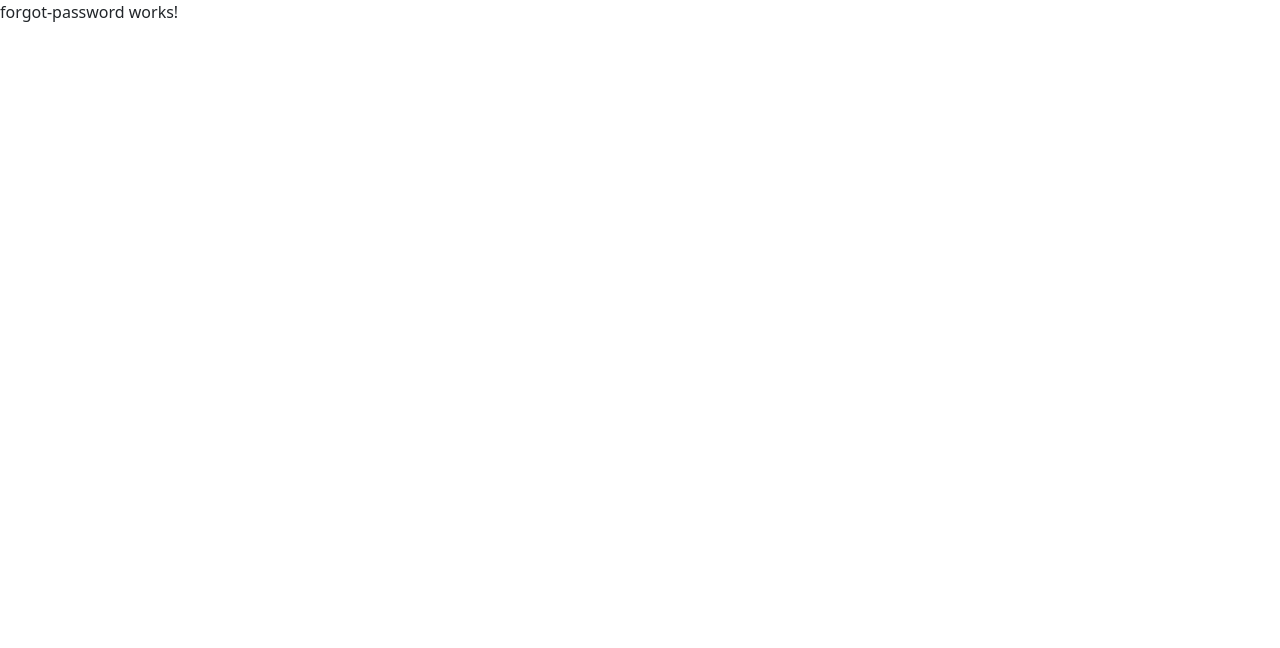
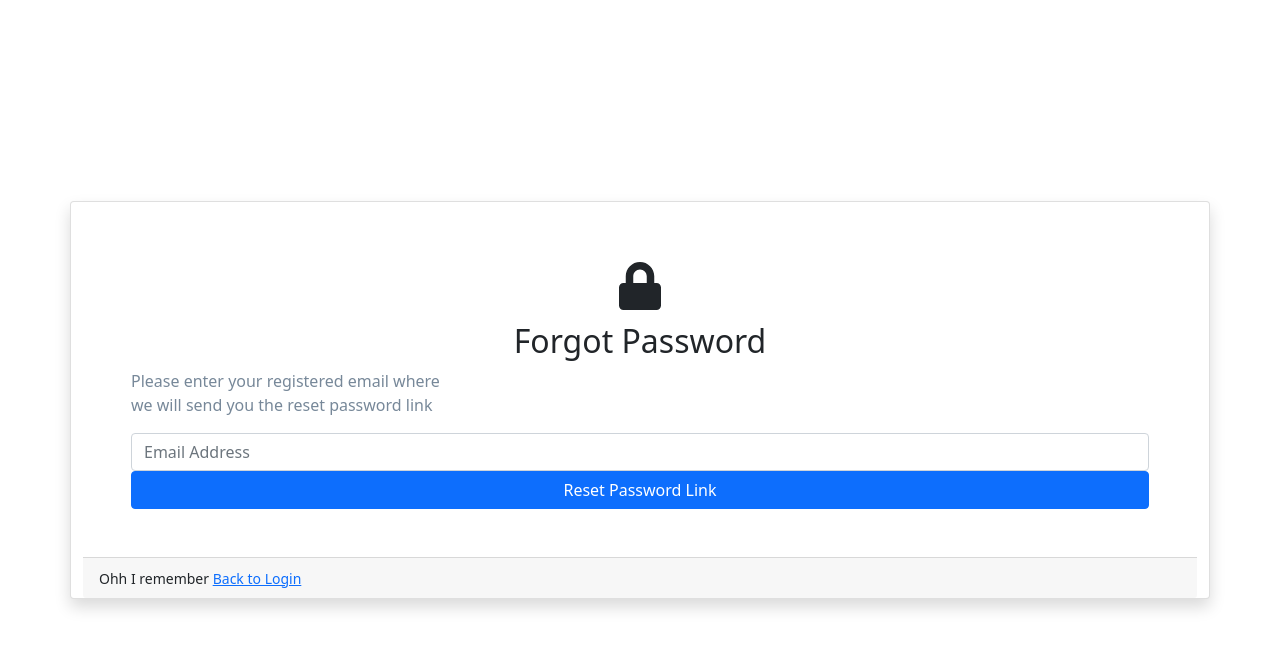
Before and after one commit to wuyeelok/trying_routing, an Angular app: page /forgot-password in a window 1280 px wide. Shown: the top 648 px of the page. Built offline with nearby package versions, Linux system fonts and the light colour scheme.

Commit message:
Copy: Login and forgot page

```diff
--- a/src/app/components/forgot-password/forgot-password.component.html
+++ b/src/app/components/forgot-password/forgot-password.component.html
@@ -1 +1,38 @@
-<p>forgot-password works!</p>
+<div class="container vh-100">
+  <div class="row justify-content-center h-100">
+    <div class="card my-auto shadow">
+      <div class="card-body p-5">
+        <div class="text-center">
+          <fa-icon [icon]="faLock" class="fa-3x"></fa-icon>
+        </div>
+        <div class="text-center">
+          <h2>Forgot Password</h2>
+        </div>
+        <p style="color: lightslategray">
+          Please enter your registered email where<br />
+          we will send you the reset password link
+        </p>
+        <form action="" method="">
+          <div class="form-group">
+            <input
+              type="email"
+              id="email"
+              placeholder="Email Address"
+              class="form-control"
+              name=""
+            />
+          </div>
+          <input
+            type="submit"
+            class="btn btn-primary w-100"
+            value="Reset Password Link"
+            name=""
+          />
+        </form>
+      </div>
+      <div class="card-footer text-right">
+        <small>Ohh I remember <a routerLink="../login">Back to Login</a></small>
+      </div>
+    </div>
+  </div>
+</div>
--- a/src/app/components/forgot-password/forgot-password.component.ts
+++ b/src/app/components/forgot-password/forgot-password.component.ts
@@ -1,4 +1,5 @@
 import { Component, OnInit } from '@angular/core';
+import  { faLock } from "@fortawesome/free-solid-svg-icons"
 
 @Component({
   selector: 'app-forgot-password',
@@ -6,6 +7,7 @@ import { Component, OnInit } from '@angular/core';
   styleUrls: ['./forgot-password.component.scss']
 })
 export class ForgotPasswordComponent implements OnInit {
+  faLock = faLock;
 
   constructor() { }
 
--- a/src/app/components/login/login.component.html
+++ b/src/app/components/login/login.component.html
@@ -3,7 +3,7 @@
     <div class="card my-auto shadow">
       <div class="card-body px-5">
         <div class="text-center">
-          <!-- <fa-icon [icon]="faLock" class="fa-3x"></fa-icon> -->
+          <fa-icon [icon]="faLock" class="fa-3x"></fa-icon>
         </div>
         <div class="text-center">
           <h2>Welcome</h2>
--- a/src/app/components/login/login.component.ts
+++ b/src/app/components/login/login.component.ts
@@ -1,4 +1,5 @@
 import { Component, OnInit } from '@angular/core';
+import  { faLock } from "@fortawesome/free-solid-svg-icons"
 
 @Component({
   selector: 'app-login',
@@ -6,6 +7,7 @@ import { Component, OnInit } from '@angular/core';
   styleUrls: ['./login.component.scss']
 })
 export class LoginComponent implements OnInit {
+  faLock = faLock;
 
   constructor() { }
 
```
